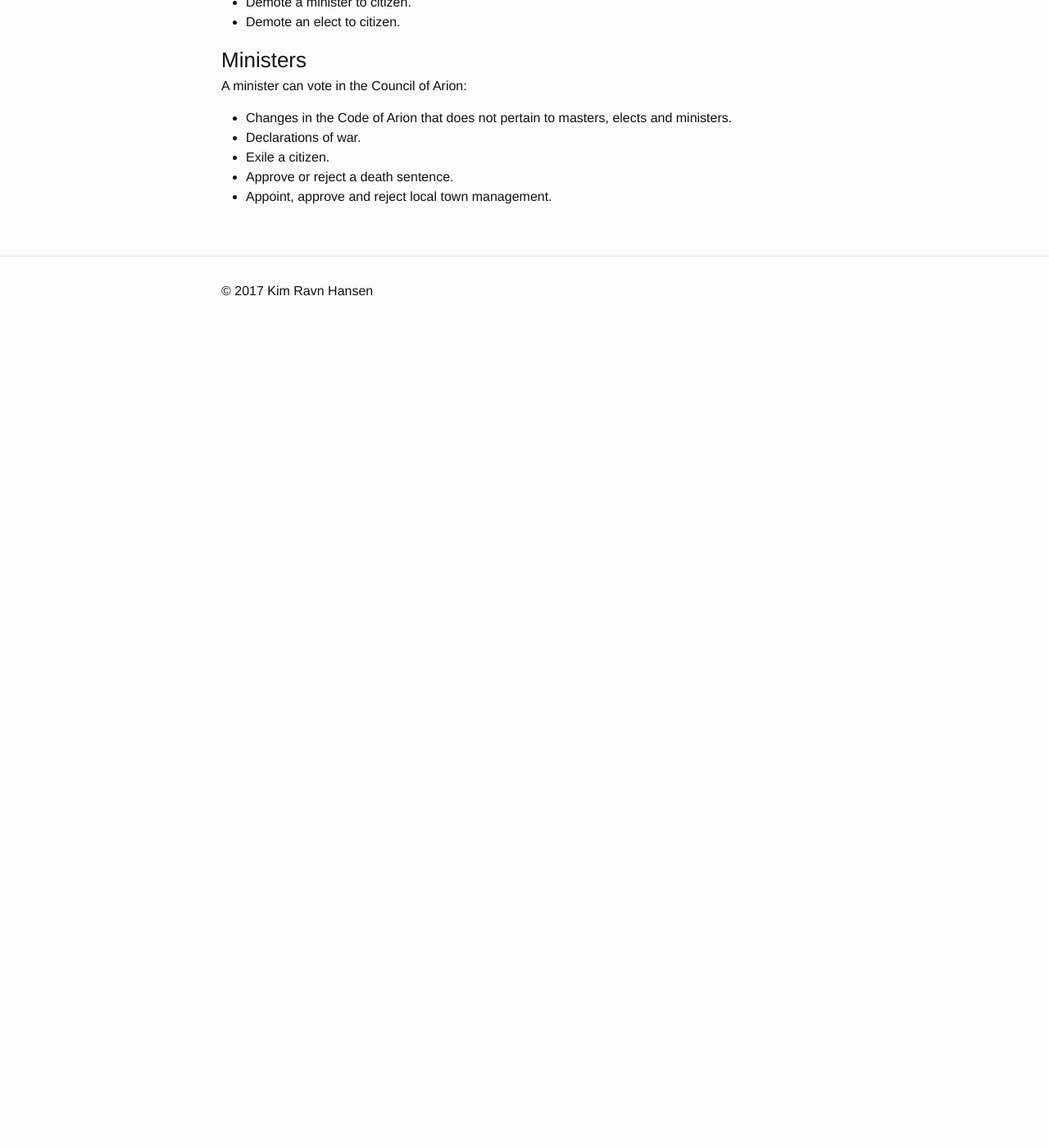
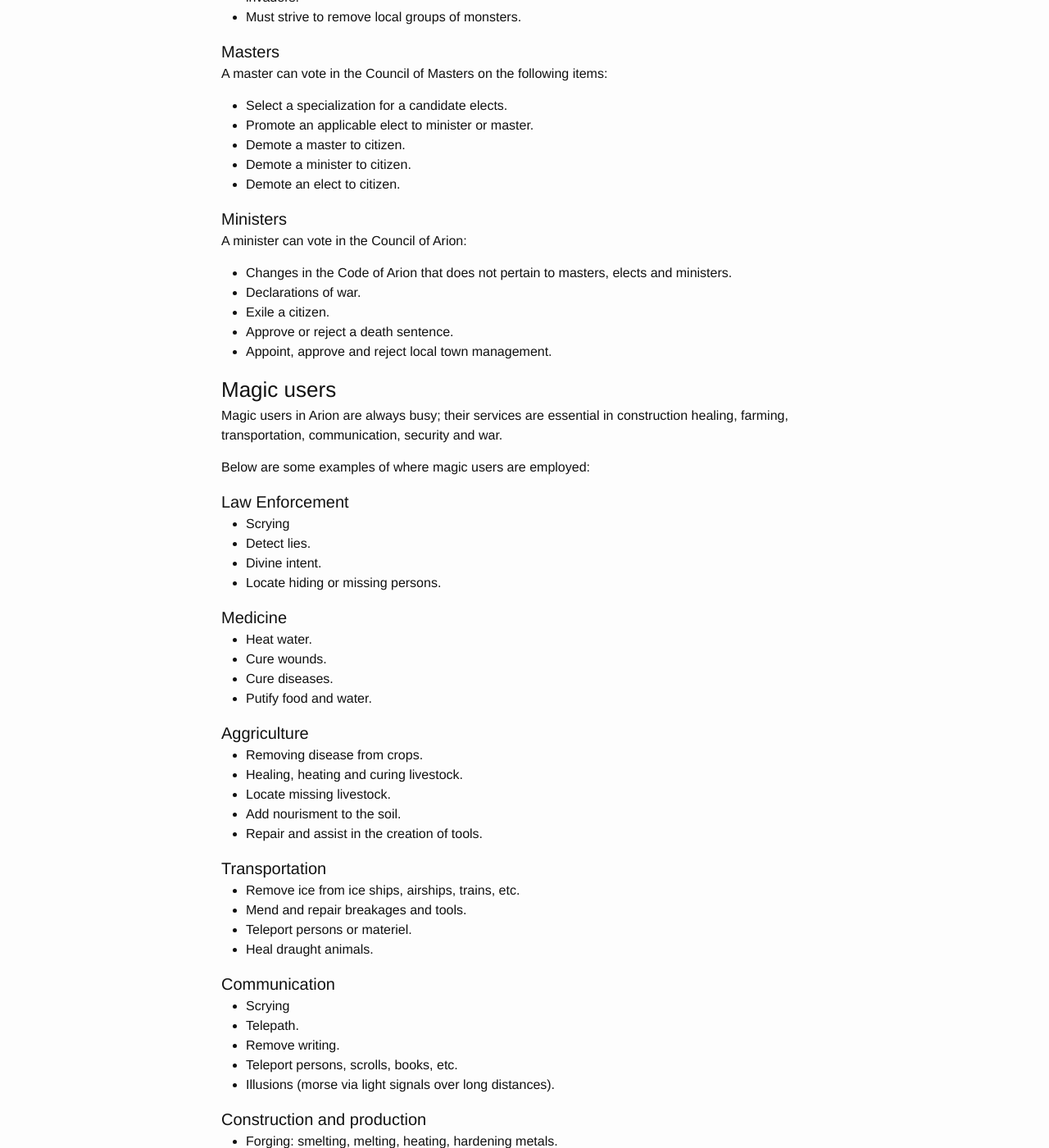
Before and after one commit to moccalotto/kaos, a Jekyll site: the page built from _campaign/society.md, in a window 1280 px wide and 1400 px high, scrolled down 2804 px. Shown: the whole window at 82% size. Built offline with Jekyll 4.4.1, drawn with Linux system fonts in a browser that asks for light colours; before the commit the page ends 3201 px from its top, so only the background shows below that; some of the changed text lies outside the part shown.

```diff
--- a/_campaign/society.md
+++ b/_campaign/society.md
@@ -3,6 +3,19 @@ layout: page
 top_menu: true
 rank: 0
 ---
+
+## Estara
+
+### There is no light
+
+The ring mountain auria illuminates and heats all of Estara at all times;
+this means that there is no night, dawn, dusk or day.
+
+The farther away you get from the ring mountains, the colder it gets and the less light you
+can see from the right mountains. On the Vast White however the permanent layer more than
+compensates for lower light intensity. In fact, it is extremely important to protect your
+eyes while on the Vast White.
+
 
 ## Arion
 
@@ -14,7 +27,7 @@ all intelligent life is free and must never be enslaved, endentured or bonded.
 It also has rules and guidelines for taxation, imprisonment, exhile and even capital punishment.
 But mostly the Code of Arion focuses on the Elects, their function and what they represent.
 
-### Elects
+### Elects, Masters and Ministers
 
 Once every 3000 days (on a day called the Day of Choosing), any town of at least 50 adult
 persons must choose a candidate elect.
@@ -61,7 +74,7 @@ he/she can apply for a promotion to either Minister or Master.
 The Elect can apply once every year.
 
 
-### Elects in general
+#### Elects in general
 
  - Have no jurisdiction in their home town.
  - They may visit their home town no more than two times per year.
@@ -73,7 +86,7 @@ The Elect can apply once every year.
  - Must coordinate with other elects in town as well as town management.
 
 
-### Health Elects
+#### Health Elects
 
 Health Elects are often magic users who specialize in Witchcraft, especially
 the healing arts. Sometimes though it is a mundane person with a passion for
@@ -84,7 +97,7 @@ medicine.
  - Must help stop epidemics and the spread of diseases.
 
 
-### Justice Elects
+#### Justice Elects
 
 Justice elects are cool headed persons with a keen sence of right and wrong.
 
@@ -100,7 +113,7 @@ just, but also fair and without prejudice.
  - Must ensure that citizens and town management adhere to the Code of Arion.
 
 
-### Lore Elects
+#### Lore Elects
 
 Lore elects often have a keen sence of logic and epistomoligy.
 They not only have a great knowledge, but know how to accumulate more of it.
@@ -112,7 +125,7 @@ Some Lore Elects are magic users, some are sages and some are even troubardours.
  - Must keep the History of Arion alive. (History lessons and/or telling tales).
  - Must accumulate and spread knowledge.
 
-### Magic Elect
+#### Magic Elect
 
 Magic Elects are almost always magic users. However, some mundane persons with a keen
 knowledge of magic and its histories have also been known to be quite excellent Magic Elects.
@@ -122,14 +135,14 @@ knowledge of magic and its histories have also been known to be quite excellent
  - Must educate citizens in the limitations and possibilities of magic.
  - Magic elects are almost always magic users.
 
- ### Peace Elects
+ #### Peace Elects
 
  - Must prevent strife.
  - Must ensure that citizens and townships are properly prepared against attacks from monsters and/or invaders.
  - Must strive to remove local groups of monsters.
 
 
-### Masters
+#### Masters
 
 A master can vote in the Council of Masters on the following items:
 
@@ -140,7 +153,7 @@ A master can vote in the Council of Masters on the following items:
  - Demote an elect to citizen.
 
 
-### Ministers
+#### Ministers
 
 A minister can vote in the Council of Arion:
 
@@ -149,3 +162,80 @@ A minister can vote in the Council of Arion:
  - Exile a citizen.
  - Approve or reject a death sentence.
  - Appoint, approve and reject local town management.
+
+
+### Magic users
+
+Magic users in Arion are always busy; their services are essential
+in construction healing, farming, transportation, communication,
+security and war.
+
+Below are some examples of where magic users are employed:
+
+#### Law Enforcement
+
+- Scrying
+- Detect lies.
+- Divine intent.
+- Locate hiding or missing persons.
+
+
+#### Medicine
+
+- Heat water.
+- Cure wounds.
+- Cure diseases.
+- Putify food and water.
+
+#### Aggriculture
+
+- Removing disease from crops.
+- Healing, heating and curing livestock.
+- Locate missing livestock.
+- Add nourisment to the soil.
+- Repair and assist in the creation of tools.
+
+
+#### Transportation
+
+- Remove ice from ice ships, airships, trains, etc.
+- Mend and repair breakages and tools.
+- Teleport persons or materiel.
+- Heal draught animals.
+
+#### Communication
+
+- Scrying
+- Telepath.
+- Remove writing.
+- Teleport persons, scrolls, books, etc.
+- Illusions (morse via light signals over long distances).
+
+#### Construction and production
+
+- Forging: smelting, melting, heating, hardening metals.
+- Fine smithing: cutting, molding and repairing metal and wood objects.
+- Carpentry: cutting wood, creating tools, hardening wood.
+- Stoneworking and maconry: gT
+
+
+#### Various
+
+- Heat and prepare food.
+- Heat water to create showers and baths.
+
+Most magic users are therefore able to make a very good living by
+selling their services.
+
+It is is therefore up to the Magic Elects to ensure that magic users
+do not exploit any possible monopolies too much and over charge their
+communities.
+
+
+
+## Tyathia
+
+* $$ slavery.
+* $$ cast system.
+* $$ lack of metals.
+* $$ magic users are revered.
```
Also changed, not shown: _campaign/geography.md (+51 -35 lines), _campaign/technology.md (+18 -1 lines).
